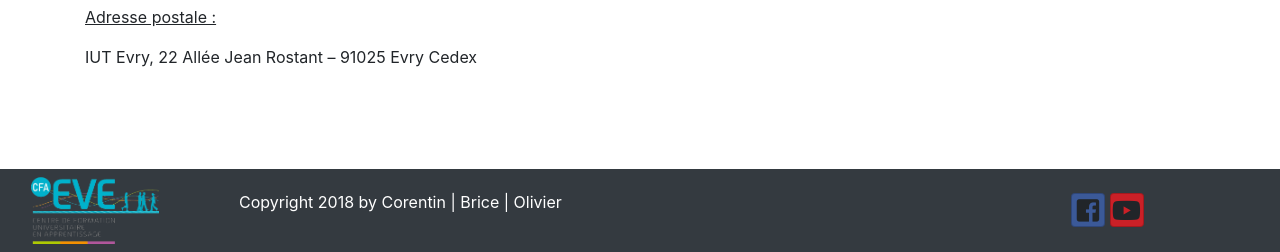
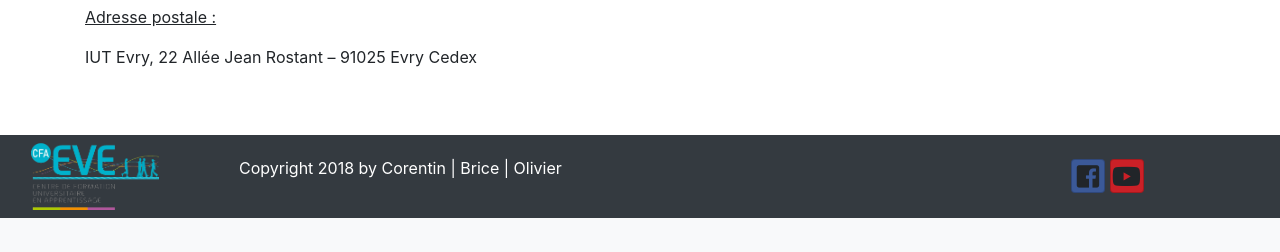
Before and after one commit to birbo971/ASRII-Project, a PHP site: page /lieu.php in a window 1280 px wide. Shown: the part 674-926 px from the top of the page. After the commit the page ends 892 px from the top, so only its background shows below. Run offline with PHP 8.4, Linux system fonts and the light colour scheme.

Commit message:
Footer pied de page

```diff
--- a/css/main.css
+++ b/css/main.css
@@ -23,6 +23,19 @@ and (max-width : 320px) {
     width:300px; height:600px;
     }
 } */
+
+html, body {
+	height: 100%;
+	margin: 0; padding: 0;
+}
+body {
+	display : table;
+	width: 100%;
+}
+footer {
+	display : table-row;
+	height: 100px;
+}
 
 #carteMap {
   width: 100%;
```
